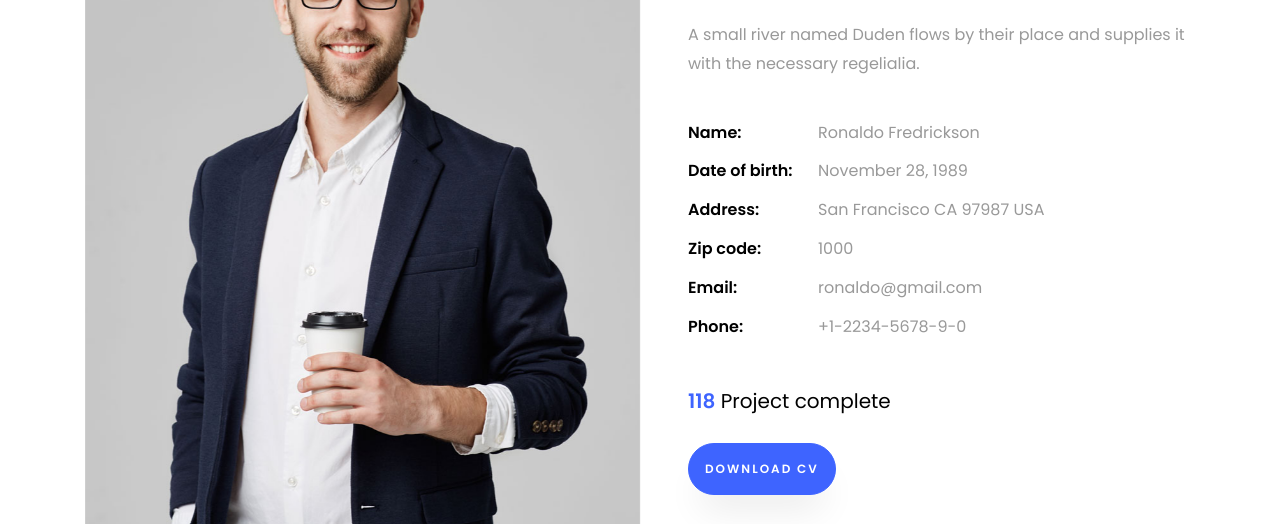
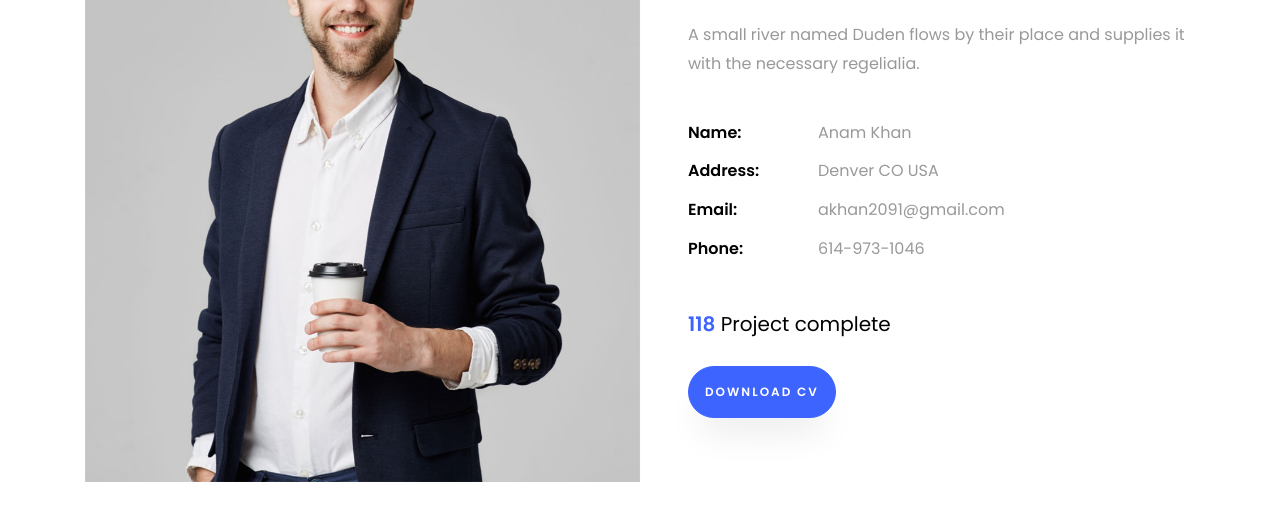
Before and after one commit to Anam2091/portfolio, a plain HTML site: page index.html in a window 1280 px wide. Shown: the part 926-1450 px from the top of the page. Drawn offline with Linux system fonts and the light colour scheme; files whose address does not match are found by name.

Commit message:
updated name

```diff
--- a/index.html
+++ b/index.html
@@ -88,12 +88,10 @@
 		            <h2 class="mb-4">About Me</h2>
 		            <p>A small river named Duden flows by their place and supplies it with the necessary regelialia.</p>
 		            <ul class="about-info mt-4 px-md-0 px-2">
-		            	<li class="d-flex"><span>Name:</span> <span>Ronaldo Fredrickson</span></li>
-		            	<li class="d-flex"><span>Date of birth:</span> <span>November 28, 1989</span></li>
-		            	<li class="d-flex"><span>Address:</span> <span>San Francisco CA 97987 USA</span></li>
-		            	<li class="d-flex"><span>Zip code:</span> <span>1000</span></li>
-		            	<li class="d-flex"><span>Email:</span> <span>ronaldo@gmail.com</span></li>
-		            	<li class="d-flex"><span>Phone: </span> <span>+1-2234-5678-9-0</span></li>
+		            	<li class="d-flex"><span>Name:</span> <span>Anam Khan</span></li>
+		            	<li class="d-flex"><span>Address:</span> <span>Denver CO USA</span></li>
+		            	<li class="d-flex"><span>Email:</span> <span>akhan2091@gmail.com</span></li>
+		            	<li class="d-flex"><span>Phone: </span> <span>614-973-1046</span></li>
 		            </ul>
 		          </div>
 		        </div>
```
